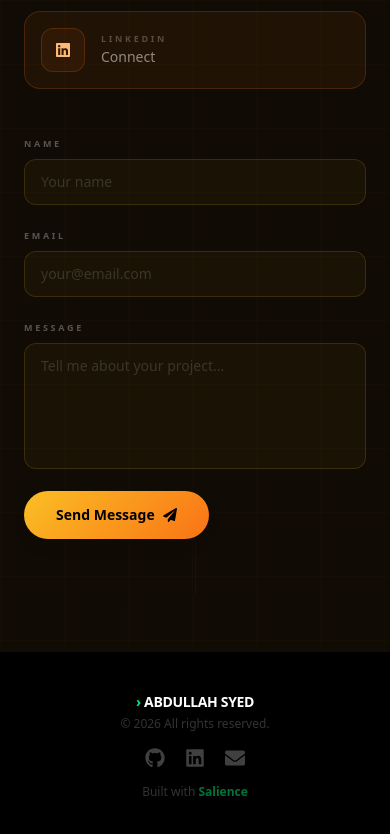
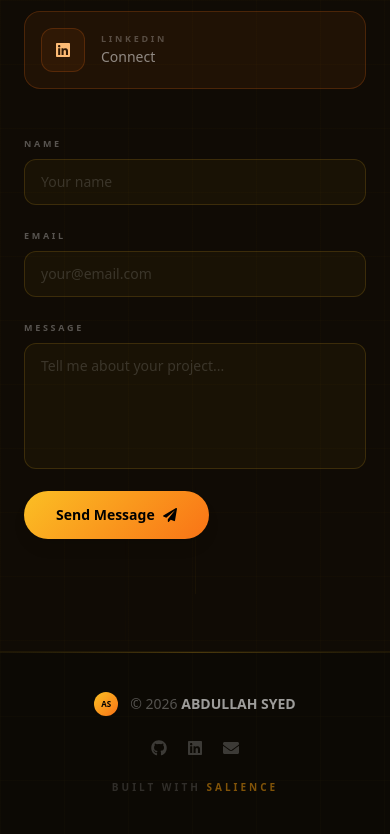
Before and after one commit to salienceenterprises-lab/portfolio-5f77b, a Next.js app: page /portfolio-5f77b/ in a window 390 px wide. Shown: the part 6968-7802 px from the top of the page. Built offline with nearby package versions, Linux system fonts and the light colour scheme.

Commit message:
Update app/components/footer.jsx via Portfolio SaaS

```diff
--- a/app/components/footer.jsx
+++ b/app/components/footer.jsx
@@ -1,57 +1,66 @@
 "use client";
+import { motion } from "framer-motion";
 import { FaGithub, FaLinkedin, FaEnvelope } from "react-icons/fa";
 
 export default function PortfolioFooter({ data }) {
   const year = new Date().getFullYear();
   if (!data) return null;
 
+  const socials = [
+    { show: data?.github,   icon: FaGithub,   href: data?.github,            label: "GitHub"   },
+    { show: data?.linkedin, icon: FaLinkedin,  href: data?.linkedin,          label: "LinkedIn" },
+    { show: data?.email,    icon: FaEnvelope,  href: `mailto:${data?.email}`, label: "Email"    },
+  ].filter(s => s.show);
+
   return (
-    <footer className="relative py-10 px-6 border-t"
-      style={{ background: "#000000", borderColor: "rgba(0,230,118,0.08)" }}>
+    <footer className="relative bg-[#0c0904] py-10 px-6 overflow-hidden" style={{ borderTop:"1px solid rgba(251,191,36,0.08)" }}>
 
-      <div className="max-w-6xl mx-auto flex flex-col sm:flex-row items-center justify-between gap-4">
-        <div className="flex flex-col items-center sm:items-start gap-1">
-          <span className="font-black text-sm uppercase tracking-tight text-white">
-            <span style={{ color: "#00e676" }}>›</span> {data.name || "Portfolio"}
-          </span>
-          <p className="text-xs" style={{ color: "rgba(255,255,255,0.2)" }}>
-            &copy; {year} All rights reserved.
+      {/* Top warm rule */}
+      <div className="absolute top-0 left-1/2 -translate-x-1/2 w-[500px] h-px"
+        style={{ background:"linear-gradient(90deg,transparent,rgba(251,191,36,0.25),transparent)" }} />
+
+      {/* Subtle grid */}
+      <div className="absolute inset-0 bg-[linear-gradient(rgba(251,191,36,0.015)_1px,transparent_1px),linear-gradient(90deg,rgba(251,191,36,0.015)_1px,transparent_1px)] bg-[size:64px_64px] pointer-events-none" />
+
+      <div className="max-w-6xl mx-auto relative z-10">
+        <div className="flex flex-col sm:flex-row items-center justify-between gap-6">
+
+          {/* Logo + copyright */}
+          <div className="flex items-center gap-3">
+            <div className="w-6 h-6 rounded-full flex items-center justify-center flex-shrink-0"
+              style={{ background:"linear-gradient(135deg,#fbbf24,#f97316)" }}>
+              <span className="text-[8px] font-black text-black">
+                {data.name?.split(" ").map(w=>w[0]).join("").slice(0,2)||"BB"}
+              </span>
+            </div>
+            <p className="text-sm text-white/30">
+              © {year}{" "}
+              <span className="text-white/60 font-black">{data.name || "Portfolio"}</span>
+            </p>
+          </div>
+
+          {/* Socials */}
+          {socials.length > 0 && (
+            <div className="flex items-center gap-5">
+              {socials.map(({ icon: Icon, href, label }) => (
+                <motion.a key={label} href={href}
+                  target={label !== "Email" ? "_blank" : undefined}
+                  rel={label !== "Email" ? "noopener noreferrer" : undefined}
+                  whileHover={{ scale:1.2, color:"#fbbf24" }}
+                  className="text-white/20 transition-colors duration-300 hover:text-amber-400"
+                  aria-label={label}>
+                  <Icon className="w-4 h-4" />
+                </motion.a>
+              ))}
+            </div>
+          )}
+
+          {/* Credit */}
+          <p className="text-[10px] text-white/15 font-bold uppercase tracking-[0.3em]">
+            Built with{" "}
+            <span className="font-semibold text-amber-500/50">Salience</span>
           </p>
         </div>
-
-        <div className="flex items-center gap-5">
-          {data?.github && (
-            <a href={data.github} target="_blank" rel="noopener noreferrer"
-              className="transition-colors" style={{ color: "rgba(255,255,255,0.25)" }}
-              aria-label="GitHub"
-              onMouseEnter={(e) => e.currentTarget.style.color = "#00e676"}
-              onMouseLeave={(e) => e.currentTarget.style.color = "rgba(255,255,255,0.25)"}>
-              <FaGithub className="w-5 h-5" />
-            </a>
-          )}
-          {data?.linkedin && (
-            <a href={data.linkedin} target="_blank" rel="noopener noreferrer"
-              className="transition-colors" style={{ color: "rgba(255,255,255,0.25)" }}
-              aria-label="LinkedIn"
-              onMouseEnter={(e) => e.currentTarget.style.color = "#00e676"}
-              onMouseLeave={(e) => e.currentTarget.style.color = "rgba(255,255,255,0.25)"}>
-              <FaLinkedin className="w-5 h-5" />
-            </a>
-          )}
-          {data?.email && (
-            <a href={`mailto:${data.email}`}
-              className="transition-colors" style={{ color: "rgba(255,255,255,0.25)" }}
-              aria-label="Email"
-              onMouseEnter={(e) => e.currentTarget.style.color = "#00e676"}
-              onMouseLeave={(e) => e.currentTarget.style.color = "rgba(255,255,255,0.25)"}>
-              <FaEnvelope className="w-5 h-5" />
-            </a>
-          )}
-        </div>
-
-        <p className="text-xs" style={{ color: "rgba(255,255,255,0.2)" }}>
-          Built with <span className="font-bold" style={{ color: "rgba(0,230,118,0.5)" }}>Salience</span>
-        </p>
       </div>
     </footer>
   );
```
